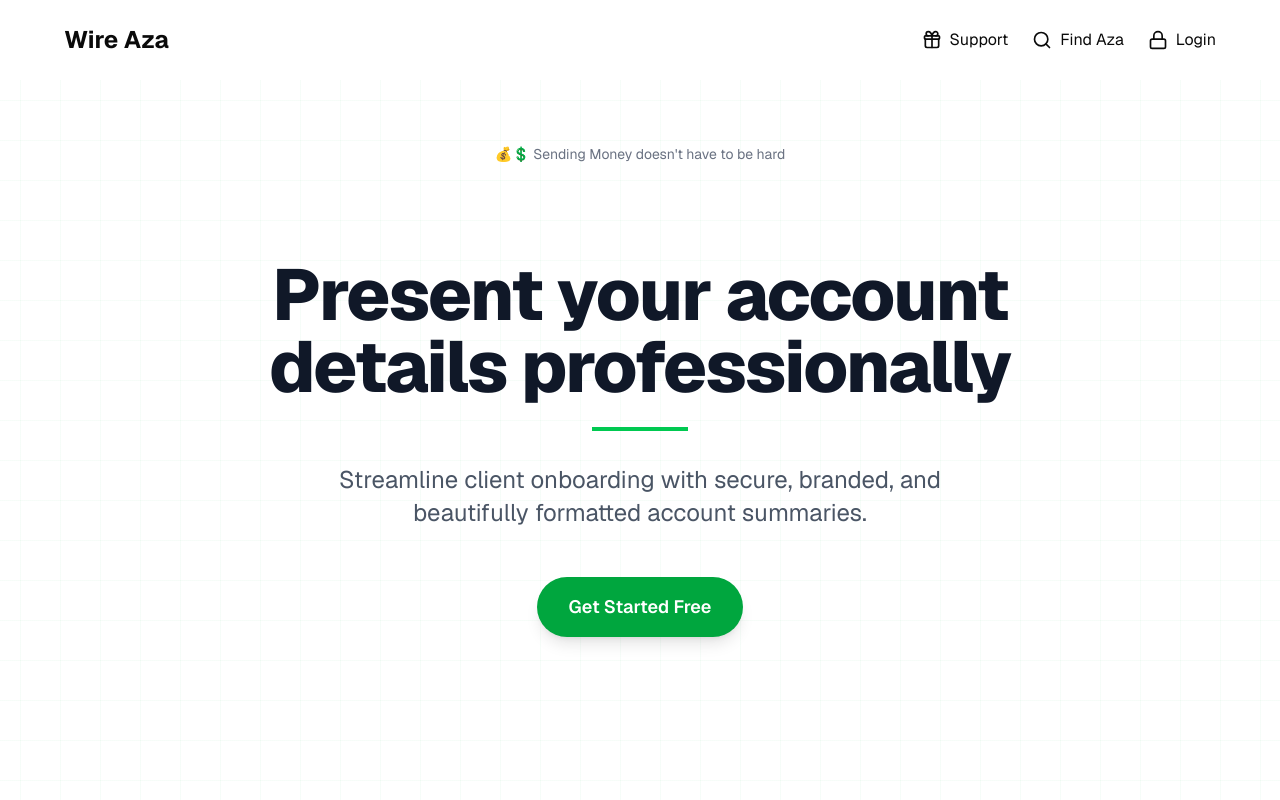
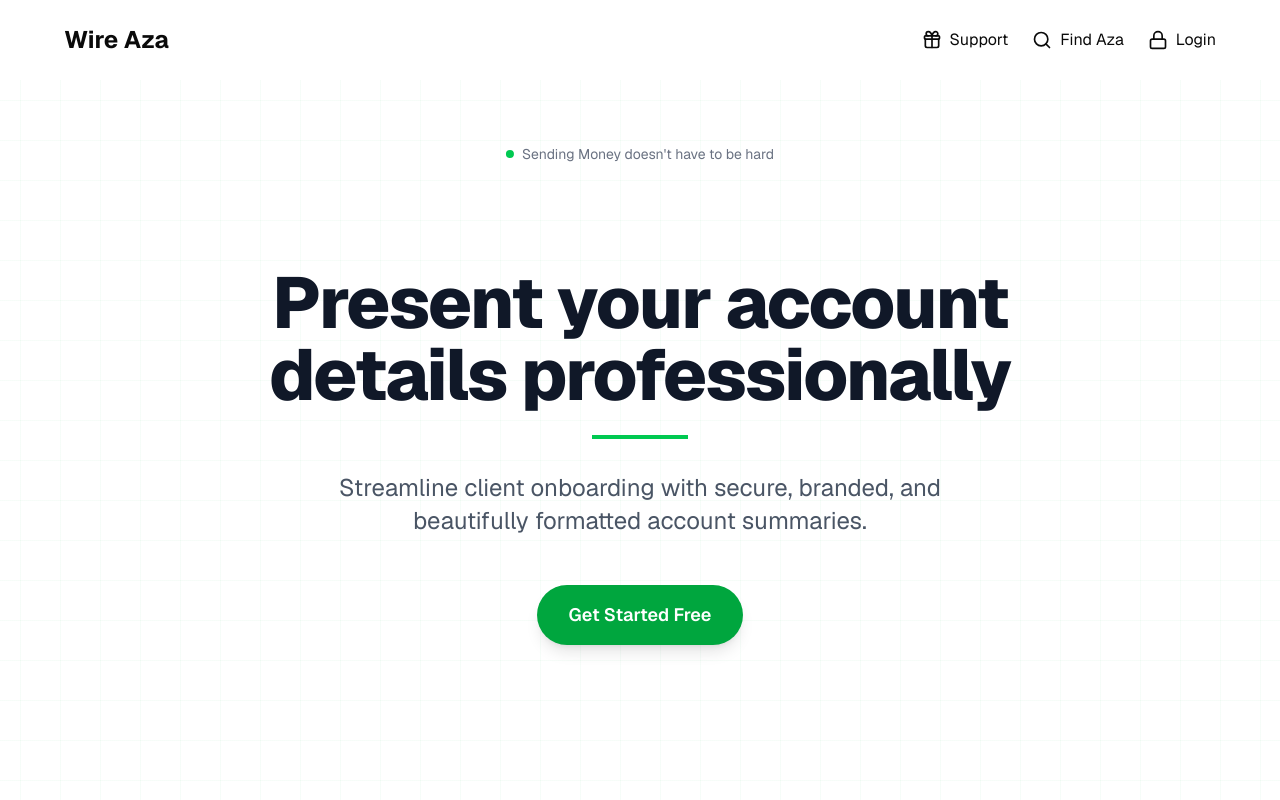
Before and after one commit to fisayo-dev/wire-aza, a Next.js app: page / in a window 1280 px wide. Built offline with nearby package versions, Linux system fonts and the light colour scheme.

Commit message:
style: show green circle

```diff
--- a/components/wire-aza/Landing.tsx
+++ b/components/wire-aza/Landing.tsx
@@ -17,11 +17,11 @@ const Landing = () => {
     >
       {/* Subtle green dot at top-center (like in your image) */}
       <div className="absolute top-16 left-1/2 transform -translate-x-1/2 flex items-center gap-2 text-sm text-gray-500">
-        💰💲
+        <span className="w-2 h-2 bg-green-500 rounded-full inline-block"></span>
         Sending Money doesn&apos;t have to be hard
       </div>
 
-      <div className="max-w-4xl mx-auto text-center grid gap-2 md:gap-4 relative z-10 mt-4">
+      <div className="max-w-4xl mx-auto text-center grid gap-2 md:gap-4 relative z-10 mt-8">
         {/* Main Heading */}
         <h1 className="text-4xl sm:text-5xl md:text-6xl lg:text-7xl font-extrabold text-gray-900 tracking-tight">
           Present your account <br className="hidden sm:block" />
```
